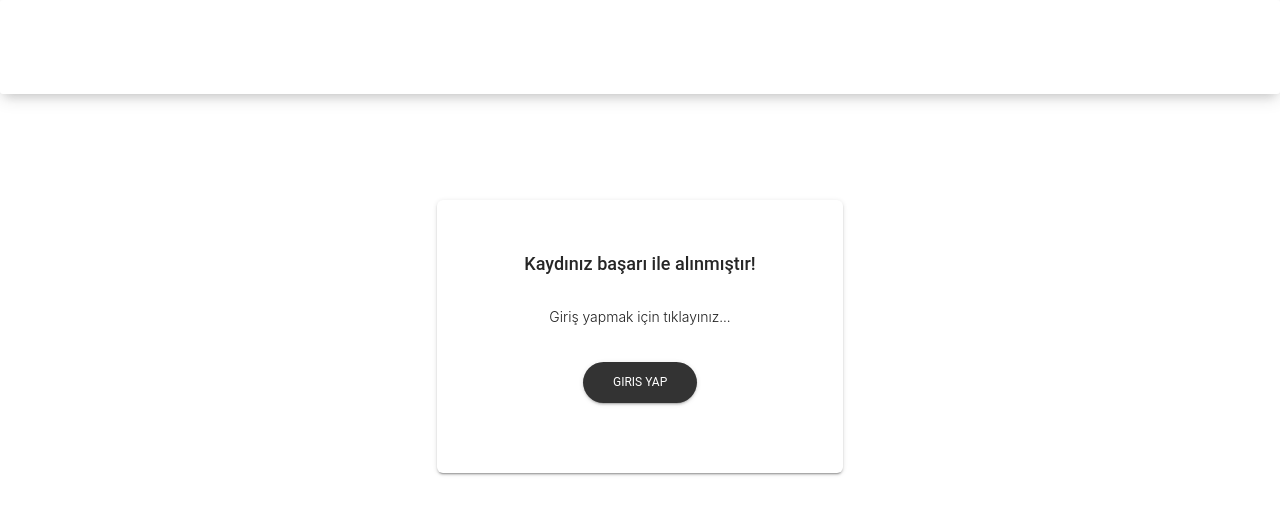
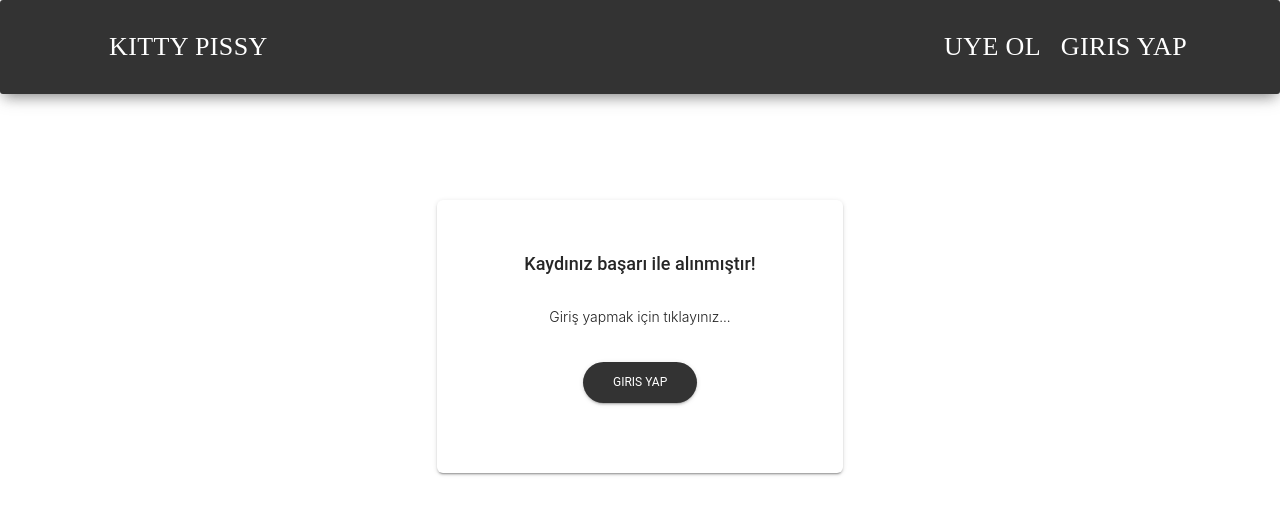
Before and after one commit to KyperTechnologies/kittypissy, a React (Create React App) app in the folder frontend/: page /confirmed in a window 1280 px wide. Shown: the top 514 px of the page. Built offline with nearby package versions, Linux system fonts and the light colour scheme; a web font is replaced by a local one.

Commit message:
sign up confirmation page header color fixed

```diff
--- a/frontend/src/views/Components/signupConfirmed.js
+++ b/frontend/src/views/Components/signupConfirmed.js
@@ -15,7 +15,7 @@ export default function signupConfirmed(props) {
         isMain={false}
         rightLinks={<HeaderLinks />}
         fixed
-        color="white"
+        color="dark"
         changeColorOnScroll={{
           height: 400,
           color: "white"
```
